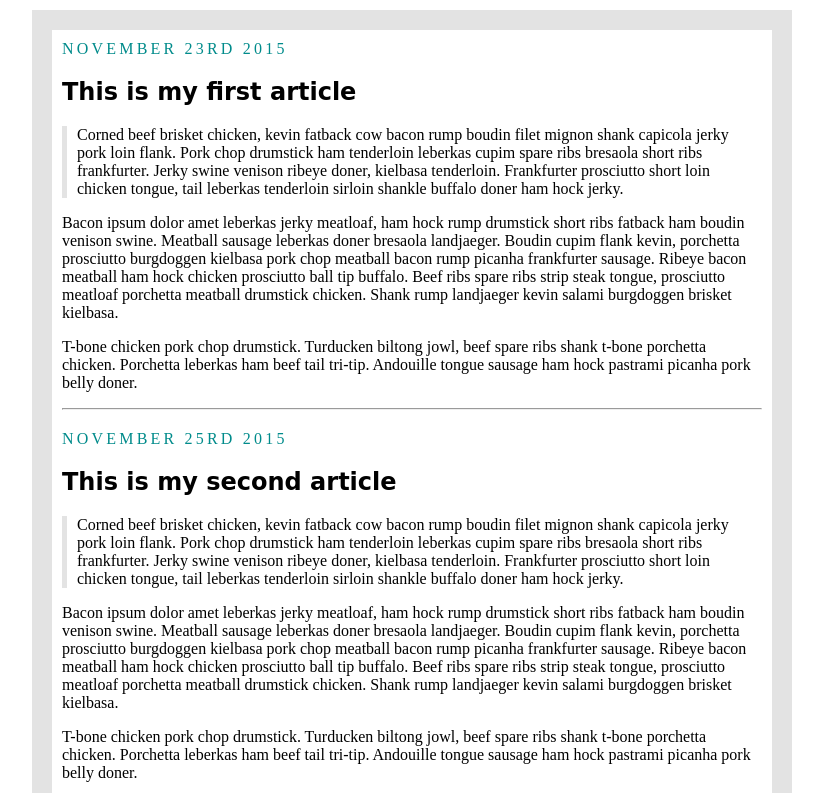
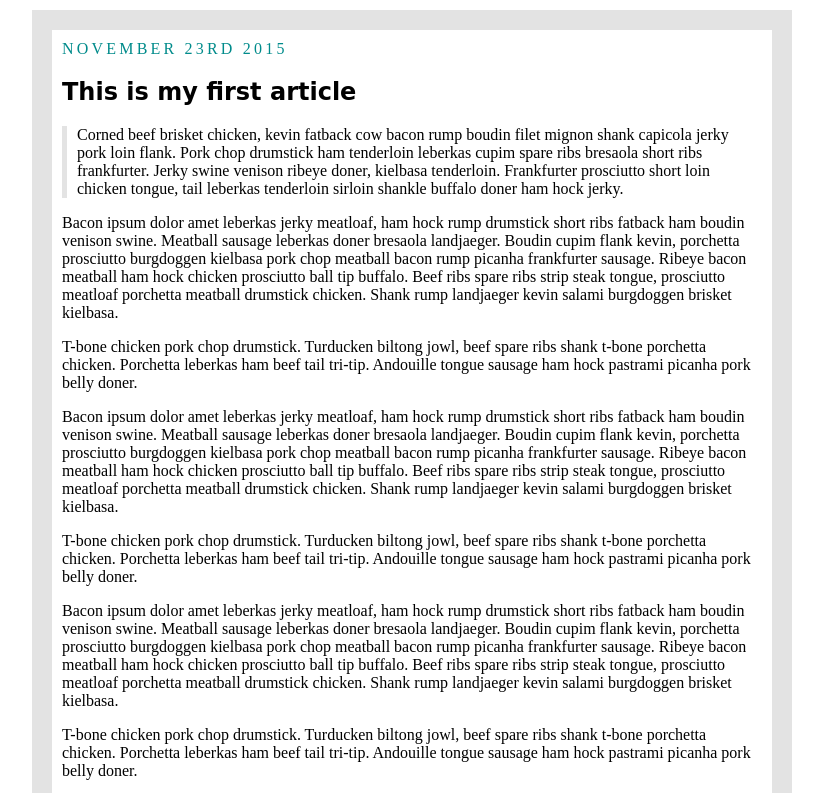
Before and after one commit to jctrulz1/jctrulz1.github.io, a plain HTML site: page index.html in a window 1280 px wide. Shown: the top 793 px of the page, without its empty margins (228-1051 px from the left). Drawn offline with Linux system fonts and the light colour scheme; a web font is replaced by a local one.

Commit message:
Update index.html

```diff
--- a/index.html
+++ b/index.html
@@ -13,6 +13,27 @@
 			<p class="quote">
 			Corned beef brisket chicken, kevin fatback cow bacon rump boudin filet mignon shank capicola jerky pork loin flank. Pork chop drumstick ham tenderloin leberkas cupim spare ribs bresaola short ribs frankfurter. Jerky swine venison ribeye doner, kielbasa tenderloin. Frankfurter prosciutto short loin chicken tongue, tail leberkas tenderloin sirloin shankle buffalo doner ham hock jerky.
 			</p>
+			<p>
+			Bacon ipsum dolor amet leberkas jerky meatloaf, ham hock rump drumstick short ribs fatback ham boudin venison swine. Meatball sausage leberkas doner bresaola landjaeger. Boudin cupim flank kevin, porchetta prosciutto burgdoggen kielbasa pork chop meatball bacon rump picanha frankfurter sausage. Ribeye bacon meatball ham hock chicken prosciutto ball tip buffalo. Beef ribs spare ribs strip steak tongue, prosciutto meatloaf porchetta meatball drumstick chicken. Shank rump landjaeger kevin salami burgdoggen brisket kielbasa.
+			</p>
+			<p>
+			T-bone chicken pork chop drumstick. Turducken biltong jowl, beef spare ribs shank t-bone porchetta chicken. Porchetta leberkas ham beef tail tri-tip. Andouille tongue sausage ham hock pastrami picanha pork belly doner.
+			</p>
+			</p>
+			<p>
+			Bacon ipsum dolor amet leberkas jerky meatloaf, ham hock rump drumstick short ribs fatback ham boudin venison swine. Meatball sausage leberkas doner bresaola landjaeger. Boudin cupim flank kevin, porchetta prosciutto burgdoggen kielbasa pork chop meatball bacon rump picanha frankfurter sausage. Ribeye bacon meatball ham hock chicken prosciutto ball tip buffalo. Beef ribs spare ribs strip steak tongue, prosciutto meatloaf porchetta meatball drumstick chicken. Shank rump landjaeger kevin salami burgdoggen brisket kielbasa.
+			</p>
+			<p>
+			T-bone chicken pork chop drumstick. Turducken biltong jowl, beef spare ribs shank t-bone porchetta chicken. Porchetta leberkas ham beef tail tri-tip. Andouille tongue sausage ham hock pastrami picanha pork belly doner.
+			</p>
+		</p>
+			<p>
+			Bacon ipsum dolor amet leberkas jerky meatloaf, ham hock rump drumstick short ribs fatback ham boudin venison swine. Meatball sausage leberkas doner bresaola landjaeger. Boudin cupim flank kevin, porchetta prosciutto burgdoggen kielbasa pork chop meatball bacon rump picanha frankfurter sausage. Ribeye bacon meatball ham hock chicken prosciutto ball tip buffalo. Beef ribs spare ribs strip steak tongue, prosciutto meatloaf porchetta meatball drumstick chicken. Shank rump landjaeger kevin salami burgdoggen brisket kielbasa.
+			</p>
+			<p>
+			T-bone chicken pork chop drumstick. Turducken biltong jowl, beef spare ribs shank t-bone porchetta chicken. Porchetta leberkas ham beef tail tri-tip. Andouille tongue sausage ham hock pastrami picanha pork belly doner.
+			</p>
+	</p>
 			<p>
 			Bacon ipsum dolor amet leberkas jerky meatloaf, ham hock rump drumstick short ribs fatback ham boudin venison swine. Meatball sausage leberkas doner bresaola landjaeger. Boudin cupim flank kevin, porchetta prosciutto burgdoggen kielbasa pork chop meatball bacon rump picanha frankfurter sausage. Ribeye bacon meatball ham hock chicken prosciutto ball tip buffalo. Beef ribs spare ribs strip steak tongue, prosciutto meatloaf porchetta meatball drumstick chicken. Shank rump landjaeger kevin salami burgdoggen brisket kielbasa.
 			</p>
```
